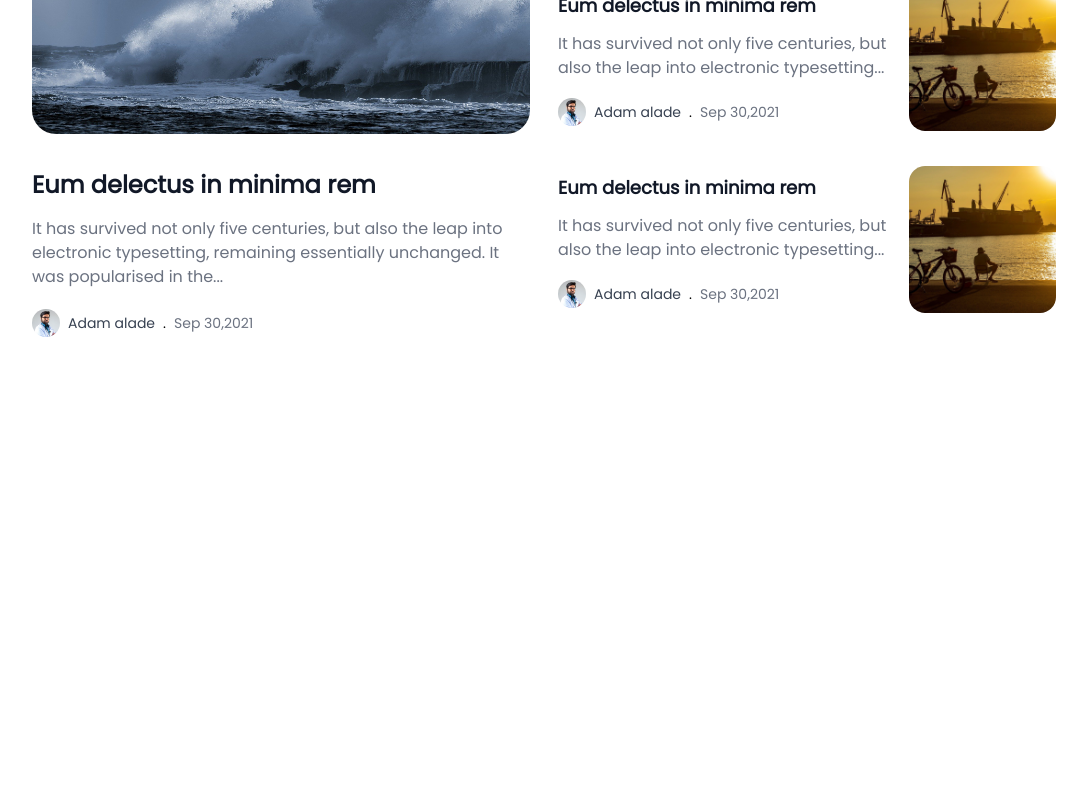
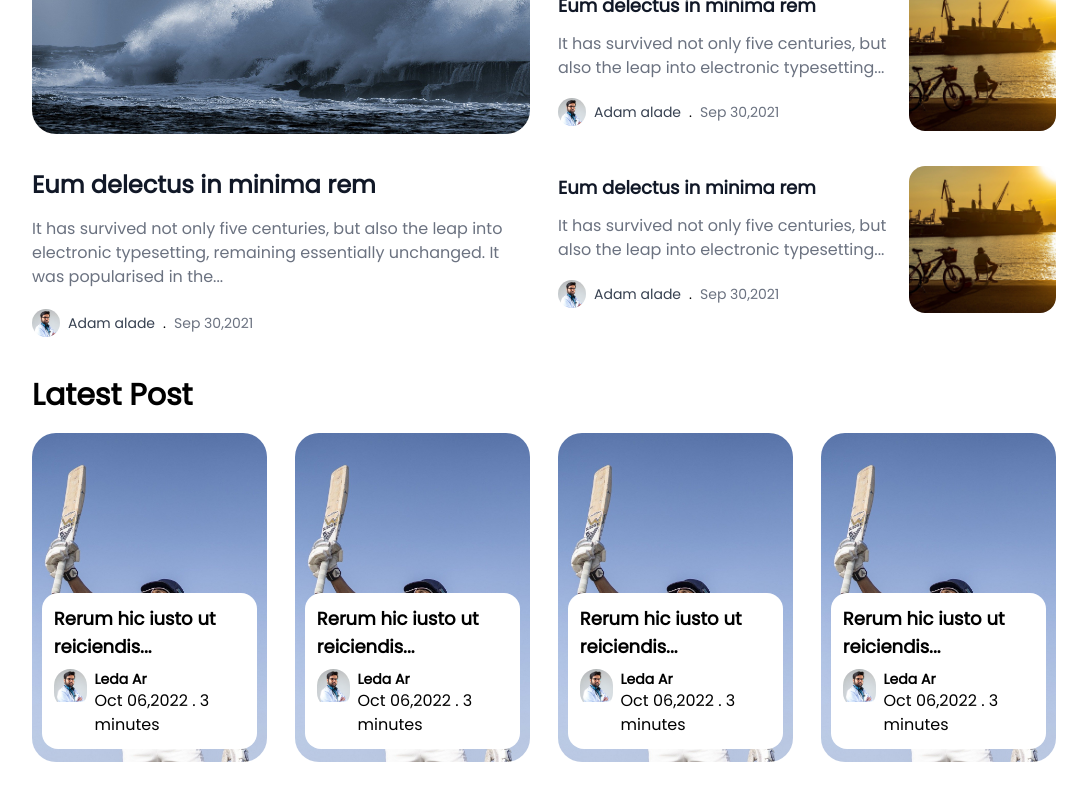
Before and after one commit to firasel/daily-blogs, a Next.js app: page / in a window 1280 px wide. Shown: the part 306-1106 px from the top of the page, without its empty margins (96-1183 px from the left). Before the commit the page ends 800 px from the top, so only its background shows below. Built offline with nearby package versions, Linux system fonts and the light colour scheme.

Commit message:
latest post section done

```diff
--- /dev/null
+++ b/src/components/LatestPost/LatestPost.js
@@ -0,0 +1,92 @@
+import Image from "next/image";
+import React from "react";
+import Image3 from "../../assets/images/image3.jpg";
+import profileImg from "../../assets/images/profile.jpg";
+
+const LatestPost = () => {
+  return (
+    <div className="mt-10 font-[Poppins] mb-20">
+      <h2 className="text-3xl font-semibold mb-5">Latest Post</h2>
+      <div className="grid grid-cols-1 sm:grid-cols-2 lg:grid-cols-3 xl:grid-cols-4 gap-7">
+        <div className="relative w-full cursor-pointer">
+          <div className="w-full hover:opacity-80 transition-all duration-300">
+            <Image className="rounded-3xl" src={Image3} />
+          </div>
+          <div className="absolute left-0 right-0 mx-auto w-11/12  bottom-5 px-3 py-3 rounded-2xl bg-white hover:scale-105 hover:bottom-4 transition-all duration-200">
+            <h4 className="text-lg font-semibold">
+              Rerum hic iusto ut reiciendis...
+            </h4>
+            <div className="flex gap-2 mt-2">
+              <div className="w-10 h-10 rounded-full overflow-hidden">
+                <Image src={profileImg} />
+              </div>
+              <div>
+                <h4 className="text-sm font-semibold">Leda Ar</h4>
+                <p>Oct 06,2022 . 3 minutes</p>
+              </div>
+            </div>
+          </div>
+        </div>
+        <div className="relative w-full cursor-pointer">
+          <div className="w-full hover:opacity-80 transition-all duration-300">
+            <Image className="rounded-3xl" src={Image3} />
+          </div>
+          <div className="absolute left-0 right-0 mx-auto w-11/12 bottom-5 px-3 py-3 rounded-2xl bg-white hover:scale-105 hover:bottom-4 transition-all duration-200">
+            <h4 className="text-lg font-semibold">
+              Rerum hic iusto ut reiciendis...
+            </h4>
+            <div className="flex gap-2 mt-2">
+              <div className="w-10 h-10 rounded-full overflow-hidden">
+                <Image src={profileImg} />
+              </div>
+              <div>
+                <h4 className="text-sm font-semibold">Leda Ar</h4>
+                <p>Oct 06,2022 . 3 minutes</p>
+              </div>
+            </div>
+          </div>
+        </div>
+        <div className="relative w-full cursor-pointer">
+          <div className="w-full hover:opacity-80 transition-all duration-300">
+            <Image className="rounded-3xl" src={Image3} />
+          </div>
+          <div className="absolute left-0 right-0 mx-auto w-11/12  bottom-5 px-3 py-3 rounded-2xl bg-white hover:scale-105 hover:bottom-4 transition-all duration-200">
+            <h4 className="text-lg font-semibold">
+              Rerum hic iusto ut reiciendis...
+            </h4>
+            <div className="flex gap-2 mt-2">
+              <div className="w-10 h-10 rounded-full overflow-hidden">
+                <Image src={profileImg} />
+              </div>
+              <div>
+                <h4 className="text-sm font-semibold">Leda Ar</h4>
+                <p>Oct 06,2022 . 3 minutes</p>
+              </div>
+            </div>
+          </div>
+        </div>
+        <div className="block lg:hidden xl:block relative w-full cursor-pointer">
+          <div className="w-full hover:opacity-80 transition-all duration-300">
+            <Image className="rounded-3xl" src={Image3} />
+          </div>
+          <div className="absolute left-0 right-0 mx-auto w-11/12 bottom-5 px-3 py-3 rounded-2xl bg-white hover:scale-105 hover:bottom-4 transition-all duration-200">
+            <h4 className="text-lg font-semibold">
+              Rerum hic iusto ut reiciendis...
+            </h4>
+            <div className="flex gap-2 mt-2">
+              <div className="w-10 h-10 rounded-full overflow-hidden">
+                <Image src={profileImg} />
+              </div>
+              <div>
+                <h4 className="text-sm font-semibold">Leda Ar</h4>
+                <p>Oct 06,2022 . 3 minutes</p>
+              </div>
+            </div>
+          </div>
+        </div>
+      </div>
+    </div>
+  );
+};
+
+export default LatestPost;
--- a/src/pages/index.js
+++ b/src/pages/index.js
@@ -1,5 +1,6 @@
 import Head from "next/head";
 import Header from "../components/Header/Header";
+import LatestPost from "../components/LatestPost/LatestPost";
 import HomeLayout from "../layouts/HomeLayout";
 
 const Home = () => {
@@ -12,6 +13,7 @@ const Home = () => {
         />
       </Head>
       <Header />
+      <LatestPost />
     </div>
   );
 };
```
Also changed, not shown: src/assets/images/image3.jpg.
